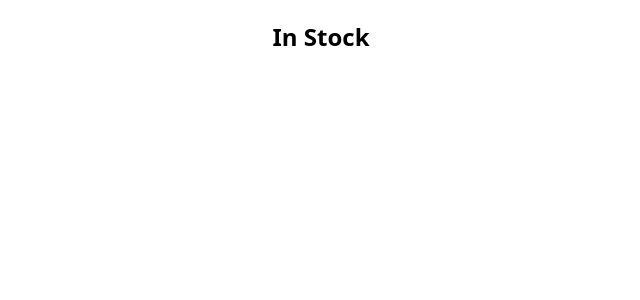
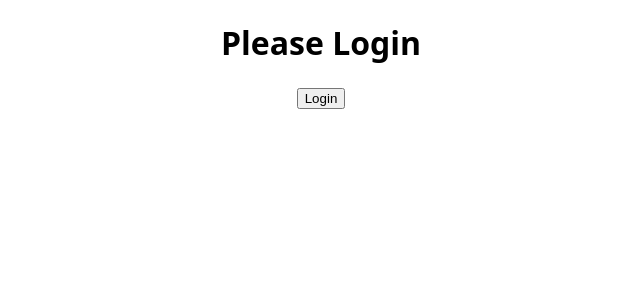
Before and after one commit to dgmity/erasmus-projects, a React (Vite) app in the folder react-js/: page / in a window 1280 px wide. Shown: the top 300 px of the page, without its empty margins (319-959 px from the left). Built offline with nearby package versions, Linux system fonts and the light colour scheme.

Commit message:
Login with states and button to change state

```diff
--- a/react-js/src/App.jsx
+++ b/react-js/src/App.jsx
@@ -1,11 +1,13 @@
+import { useState } from "react";
+
 function App() {
-  const stock = 5;
+  const [isLogin, setIsLogin] = useState(false);
   return (
     <div>
-      {stock > 0
-        ? <h2>In Stock</h2>
-        : <h2>Out Of Stock</h2>
-      }
+      <h1>{isLogin ? "Welcome!" : "Please Login"}</h1>
+      <button onClick={() => setIsLogin(!isLogin)}>
+        {isLogin ? "Logout" : "Login"}
+      </button>
     </div>
   )
 }
```
